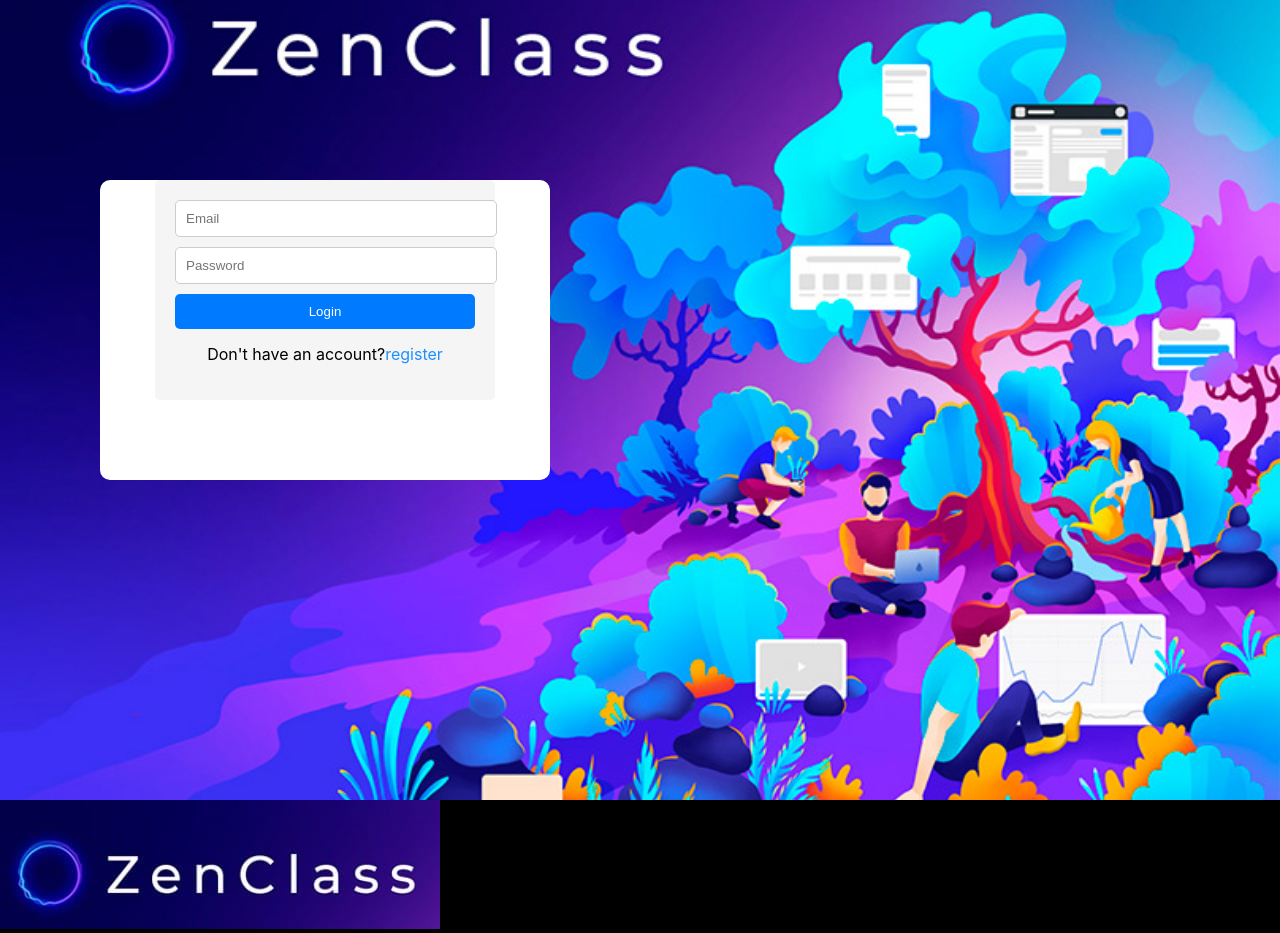
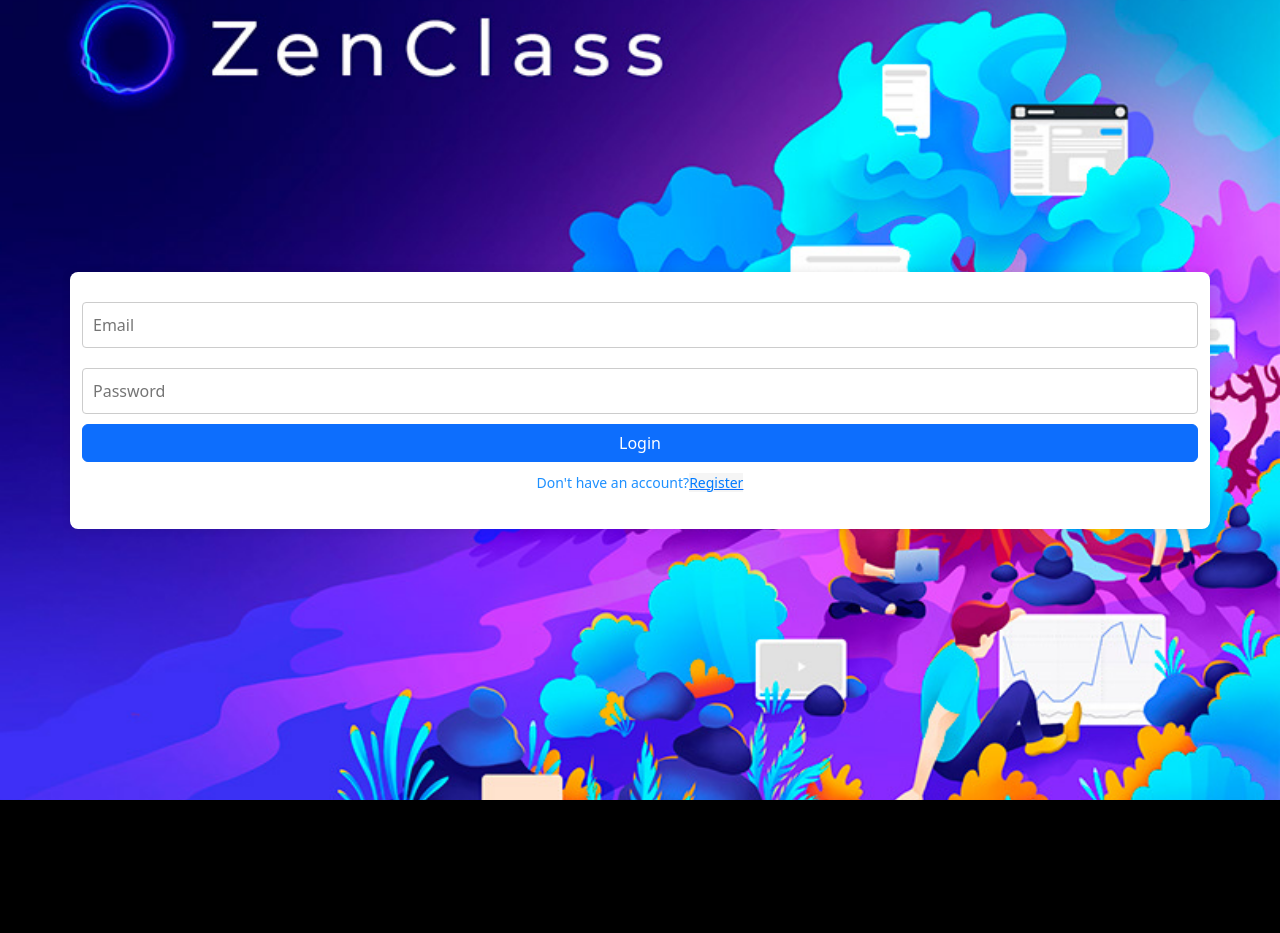
Before and after one commit to Arun-SoftwareDeveloper/ZENDASHBOARD-Arun.R-frontend, a React (Create React App) app: page / in a window 1280 px wide. After the commit the page ends 800 px from the top, so only its background shows below. Built offline with nearby package versions, Linux system fonts and the light colour scheme.

Commit message:
modified:   package-lock.json 	modified:   package.json 	modified:   public/index.html 	modified:   src/App.js 	modified:   src/Components/Login.js 	modified:   src/Components/Register.js 	modified:   src/Styles/Login.css 	new file:   src/package-lock.json 	new file:   src/package.json

```diff
--- a/public/index.html
+++ b/public/index.html
@@ -9,14 +9,7 @@
       name="description"
       content="Web site created using create-react-app"
     />
-
-    <link rel="stylesheet" href="https://cdnjs.cloudflare.com/ajax/libs/font-awesome/6.4.0/css/all.min.css">
-
     <link rel="apple-touch-icon" href="%PUBLIC_URL%/logo192.png" />
-
-    <link rel="preconnect" href="https://fonts.googleapis.com">
-<link rel="preconnect" href="https://fonts.gstatic.com" crossorigin>
-<link href="https://fonts.googleapis.com/css2?family=Fredoka:wght@300&display=swap" rel="stylesheet">
     <!--
       manifest.json provides metadata used when your web app is installed on a
       user's mobile device or desktop. See https://developers.google.com/web/fundamentals/web-app-manifest/
--- a/src/App.js
+++ b/src/App.js
@@ -30,7 +30,6 @@ function App() {
           <Route path="/" element={<Login />} />
           <Route path="/register" element={<Register />} />
           <Route path="/forgotpassword" element={<ForgotPassword />} />
-
           <Route path="/class" element={<Class />} />
           <Route path="/dashboard" element={<DashBoard />} />
           <Route path="/tasks" element={<Tasks />} />
--- a/src/Components/Login.js
+++ b/src/Components/Login.js
@@ -1,35 +1,37 @@
-import React, { useState } from "react";
-import { toast } from "react-toastify";
+import React from "react";
+import { Link, useNavigate } from "react-router-dom";
+import { Formik, Field, ErrorMessage, Form } from "formik";
+import * as Yup from "yup";
+import { ToastContainer, toast } from "react-toastify";
 import "../Styles/Login.css";
-import Zenlogo from "../Images/ZenClass-logo.png";
 import zenlogin from "../Images/Login-Background.jpg";
-import zentext from "../Images/zentext.jfif";
-import { Link, useNavigate } from "react-router-dom";
+// import zentext from "../Images/zentext.jfif";
+import "bootstrap/dist/css/bootstrap.min.css";
+import "react-toastify/dist/ReactToastify.css";
+import { Container, Row, Col, Image, Button } from "react-bootstrap";
 
 const LoginForm = () => {
-  const [email, setEmail] = useState("");
-  const [password, setPassword] = useState("");
-  const navigate = useNavigate();
+  const navigate = useNavigate(); // Corrected the use of useNavigate
+  const validationSchema = Yup.object().shape({
+    email: Yup.string()
+      .email("Invalid email address")
+      .required("Email is required"),
+    password: Yup.string().required("Password is required"),
+  });
 
-  const handleLogin = async (e) => {
-    e.preventDefault();
-
+  const handleLogin = async (values, { setSubmitting }) => {
     try {
       const response = await fetch("http://localhost:5000/login", {
         method: "POST",
         headers: {
           "Content-Type": "application/json",
         },
-        body: JSON.stringify({
-          email,
-          password,
-        }),
+        body: JSON.stringify(values),
       });
 
       if (response.ok) {
         const data = await response.json();
         console.log("Login successful");
-        // Save the token to localStorage
         localStorage.setItem("token", data.token);
 
         toast.success("Login successful!", {
@@ -42,14 +44,22 @@ const LoginForm = () => {
           progress: undefined,
         });
 
-        // Redirect to the "/class" route after successful login
-        navigate("/class");
+        // Redirect to another page after successful login
+        // Example: navigate("/class");
+        navigate("/class"); // Use navigate here
       } else if (response.status === 404) {
-        // User not found, handle the error
         throw new Error("User not found");
       } else {
-        // Other errors, handle the error
         const error = await response.json();
+        toast.error(error.error, {
+          position: "top-right",
+          autoClose: 5000,
+          hideProgressBar: false,
+          closeOnClick: true,
+          pauseOnHover: true,
+          draggable: true,
+          progress: undefined,
+        });
         throw new Error(error.error);
       }
     } catch (error) {
@@ -63,6 +73,8 @@ const LoginForm = () => {
         draggable: true,
         progress: undefined,
       });
+    } finally {
+      setSubmitting(false);
     }
   };
 
@@ -70,42 +82,62 @@ const LoginForm = () => {
     <>
       <div
         className="background-image"
-        style={{ backgroundImage: `url(${zenlogin})` }}
-      ></div>
-      <img src={zentext} alt="zentext"></img>
-      <div className="login-container">
-        <form className="login-form" onSubmit={handleLogin}>
-          <input
+        style={{
+          backgroundImage: `url(${zenlogin})`,
+          backgroundColor: "whitesmoke",
+        }}
+      >
+        {/* <Image src={zentext} alt="zentext" fluid /> */}
+        <Container className="login-container">
+          <Formik
+            initialValues={{
+              email: "",
+              password: "",
+            }}
+            validationSchema={validationSchema}
+            onSubmit={handleLogin}
+          >
+            {({ isSubmitting }) => (
+              <Form className="login-form">
+                <Field
+                  type="email"
+                  name="email"
+                  placeholder="Email"
                   className="login-input"
-            type="email"
-            placeholder="Email"
-            value={email}
-            onChange={(e) => setEmail(e.target.value)}
-            required
                 />
-          <input
+                <ErrorMessage name="email" component="div" className="error" />
+
+                <Field
+                  type="password"
+                  name="password"
+                  placeholder="Password"
                   className="login-input"
-            type="password"
-            placeholder="Password"
-            value={password}
-            onChange={(e) => setPassword(e.target.value)}
-            required
                 />
-          <Link to="/class">
-            <button className="login-button" type="submit">
+                <ErrorMessage
+                  name="password"
+                  component="div"
+                  className="error"
+                />
+
+                <Button
+                  className="login-button"
+                  type="submit"
+                  disabled={isSubmitting}
+                >
                   Login
-            </button>
-          </Link>
-          <p className="signup">
+                </Button>
+
+                <p className="signup" style={{ color: "dodgerblue" }}>
                   Don't have an account?
                   <Link to="/register">
-              <span className="reg">register</span>
+                    <span className="reg">Register</span>
                   </Link>
                 </p>
-          {/* <Link to="forgotpassword">
-            <span className="forgot">Forgot Password?</span>
-          </Link> */}
-        </form>
+              </Form>
+            )}
+          </Formik>
+          <ToastContainer position="top-right" />
+        </Container>
       </div>
     </>
   );
--- a/src/Components/Register.js
+++ b/src/Components/Register.js
@@ -1,8 +1,9 @@
 import React, { useState } from "react";
-import { toast } from "react-toastify";
+import { ToastContainer, toast } from "react-toastify";
 import "../Styles/Register.css";
 import zenreg from "../Images/zen-register.jpg";
 import { Link } from "react-router-dom";
+import "react-toastify/dist/ReactToastify.css";
 
 function Register() {
   const [email, setEmail] = useState("");
@@ -87,8 +88,30 @@ function Register() {
           <br />
           <br />
           <button type="submit">Register</button>
+          <h4
+            className="already-a -user"
+            style={{
+              backgroundColor: "white",
+              color: "dodgerblue",
+              fontWeight: "normal",
+              width: "100%",
+            }}
+          >
+            Already a User?{" "}
+            <Link
+              to="/"
+              style={{
+                backgroundColor: "white",
+                color: "dodgerblue",
+                fontFamily: "sans-serif",
+              }}
+            >
+              Login
+            </Link>
+          </h4>
         </form>
       </div>
+      <ToastContainer position="top-right" />
     </>
   );
 }
--- a/src/Styles/Login.css
+++ b/src/Styles/Login.css
@@ -1,52 +1,57 @@
-/* LoginForm.css (or your preferred CSS file) */
-
-.header {
+/* Login container */
+.login-container {
+  background-color: #fff;
+  border-radius: 8px;
+  box-shadow: 0 0 10px rgba(0, 0, 0, 0.1);
+  padding: 20px;
+  max-width: 400px;
+  margin: 0 auto;
   text-align: center;
 }
 
+/* Background image */
 .background-image {
   background-size: cover;
-  background-repeat: no-repeat;
-  background-position: center center;
-  min-height: 100vh;
-  width: 100%; /* Set the height of the container to at least the viewport height */
+  background-position: center;
+  height: 100vh;
+  display: flex;
+  align-items: center;
+  justify-content: center;
 }
 
+/* Login form */
 .login-form {
-  max-width: 300px;
-  margin: 0 auto;
-  padding: 20px;
-  /* border: 1px solid #ccc; */
-  border-radius: 5px;
-  background-color: whitesmoke;
+  display: flex;
+  flex-direction: column;
+  background-color: white;
 }
 
-.login-container {
-  position: fixed;
-  left: 100px;
-  top: 180px;
-  width: 450px;
+/* Form inputs */
+.login-input {
+  margin: 10px 0;
+  padding: 10px;
+  border: 1px solid #ccc;
+  border-radius: 4px;
+  font-size: 16px;
   background-color: white;
-  height: 300px;
-  border-radius: 10px;
-}
-.login-input {
-  width: 100%;
-  padding: 10px;
-  margin-bottom: 10px;
-  border: 1px solid #ccc;
-  border-radius: 5px;
-  background-color: #fff;
   color: black;
 }
 
+/* Error messages */
+.error {
+  color: #ff0000;
+  font-size: 14px;
+  margin-top: 4px;
+}
+
+/* Login button */
 .login-button {
-  width: 100%;
-  padding: 10px;
   background-color: #007bff;
   color: #fff;
+  padding: 10px;
   border: none;
-  border-radius: 5px;
+  border-radius: 4px;
+  font-size: 16px;
   cursor: pointer;
 }
 
@@ -54,55 +59,51 @@
   background-color: #0056b3;
 }
 
+/* Register link */
 .signup {
-  text-align: center;
-  margin-top: 15px;
-}
-
-.forgot {
-  text-align: center;
   margin-top: 10px;
-  display: block;
-  color: #007bff;
-  cursor: pointer;
-}
-
-.forgot:hover {
-  text-decoration: underline;
-  color: #2d6aab;
-}
-
-.back-btn {
-  font-size: 24px;
-  cursor: pointer;
-  position: absolute;
-  top: 10px;
-  left: 10px;
-}
-
-.zen-logo-login {
-  width: 70px;
-  position: relative;
-  left: 630px;
-  top: 60px;
-}
-
-.forgot {
-  background-color: whitesmoke;
-}
-
-.signup {
-  background-color: whitesmoke;
-  color: black;
+  font-size: 14px;
+  background-color: white;
 }
 
 .reg {
+  color: #007bff;
+  text-decoration: none;
   background-color: whitesmoke;
-  color: dodgerblue;
 }
+/* Toast container */
 
 .reg:hover {
   text-decoration: underline;
-  cursor: pointer;
-  color: #2d6aab;
 }
+
+/* * {
+  background-color: white;
+} */
+
+/* Custom styles for React-Toastify toast container */
+.react-toastify__toast-container {
+  position: fixed;
+  top: 20px;
+  right: 20px;
+  width: 300px; /* Adjust the width as needed */
+  z-index: 9999;
+}
+
+/* Custom styles for individual toasts */
+.react-toastify__toast {
+  background-color: #333; /* Customize the background color */
+  color: #fff; /* Customize the text color */
+  border-radius: 4px; /* Customize the border radius */
+  font-size: 16px; /* Customize the font size */
+}
+
+/* Styling for the close button (optional) */
+.react-toastify__close-button {
+  color: #fff;
+  font-size: 16px;
+}
+
+.error {
+  background-color: white;
+}
```
Also changed, not shown: package.json (+9 -5 lines), src/package.json (added, +8 -0 lines), 2 other files (tests, documents, lock files or other folders). Lines whose indentation alone changed are shown as unchanged.
